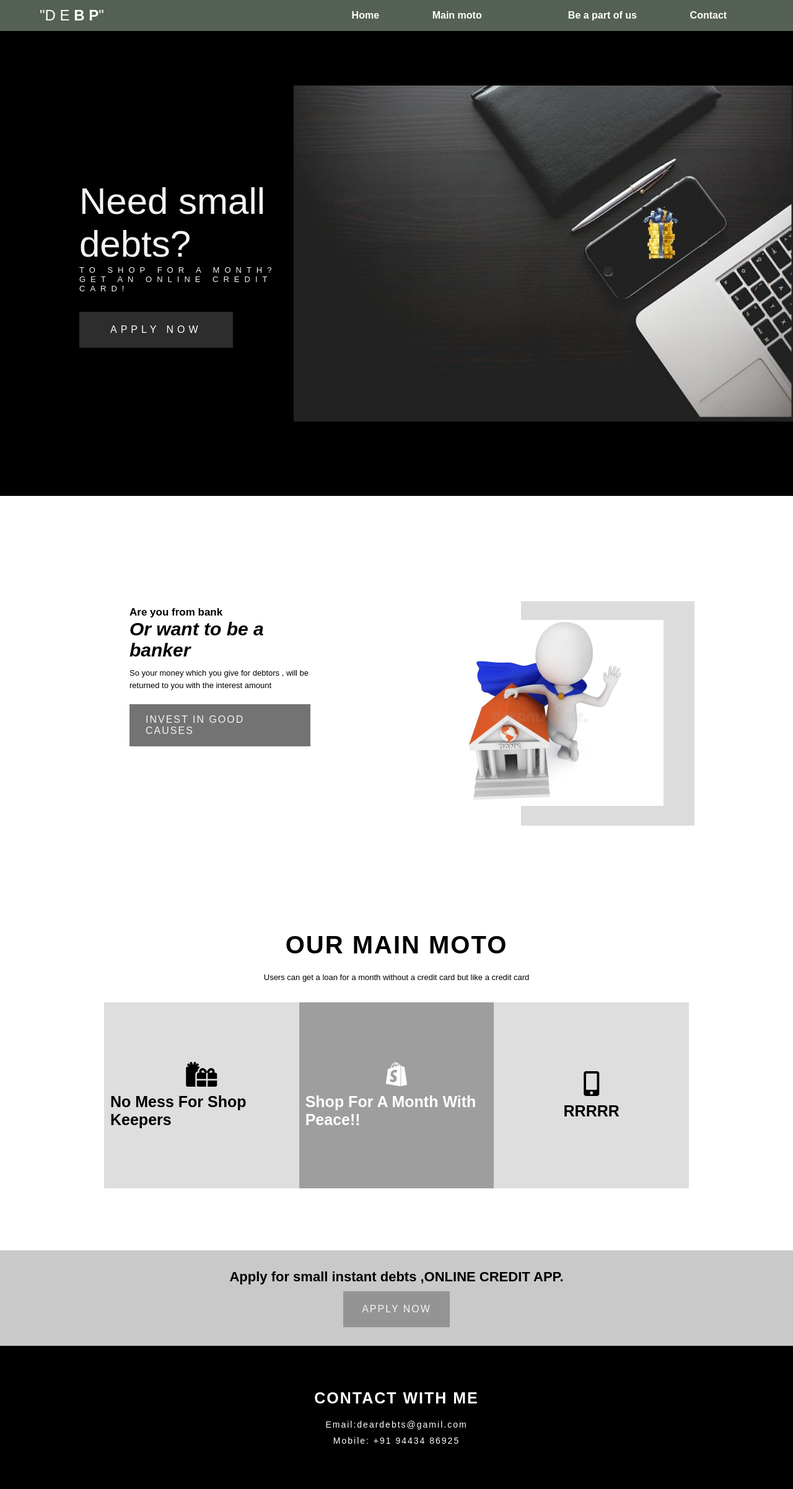
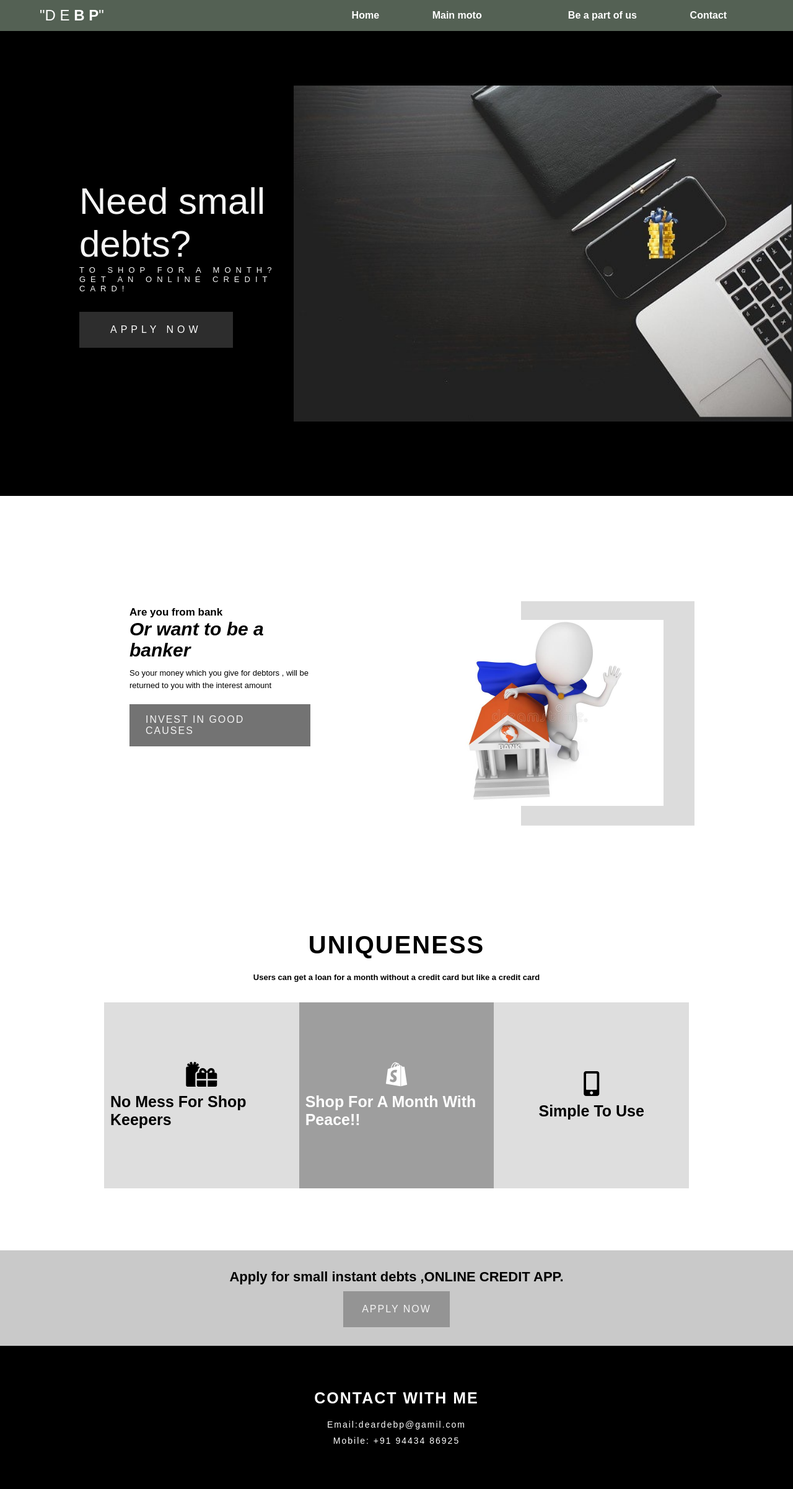
Before and after one commit to siva-bharathi/debp, a Flask app: page / in a window 1280 px wide. Shown: the whole page at 62% size. Run offline with Flask 2, Linux system fonts and the light colour scheme; some libraries are stand-ins or nearby versions; grey boxes are pictures that could not be loaded.

Commit message:
Update index.html

```diff
--- a/templates/index.html
+++ b/templates/index.html
@@ -544,8 +544,8 @@ nav .icon-burger .line {
   <!-- Service Section  -->
   <section id="services" class="services container">
     <div class="services-header">
-      <h1 class="services-header-heading">Our main moto</h1>
-      <p class="services-header-desc">Users can get a loan for a month without a credit card but  like a credit card</p>
+      <h1 class="services-header-heading">Uniqueness</h1>
+      <h2 class="services-header-desc">Users can get a loan for a month without a credit card but  like a credit card</hh2>
     </div>
     <div class="services-info">
       <div class="service">
@@ -576,10 +576,10 @@ nav .icon-burger .line {
         <div class="service-card">
           <div class="service-front">
             <i class="fas fa-mobile-alt"></i>
-            <h1 class="service-front-heading">RRRRR</h1>
+            <h1 class="service-front-heading">simple to use</h1>
           </div>
           <div class="service-back">
-            <h1 class="service-back-heading">YYYYY</h1>
+<!--             <h1 class="service-back-heading">YYYYY</h1> -->
             <p class="service-back-desc">User interface will be simple and Secured.Can able to use the service for 365 *24 hours without interception at any time.<br></p>
           </div>
         </div>
@@ -599,7 +599,7 @@ nav .icon-burger .line {
   <footer id="footer" class="footer container">
     <div class="footer-contact">
       <h1 class="footer-contact-heading">Contact With Me</h1>
-      <p class="footer-contact-info">Email:deardebts@gamil.com</p>
+      <p class="footer-contact-info">Email:deardebp@gamil.com</p>
       <p class="footer-contact-info">Mobile: +91 94434 86925</p>
     </div>
 <!--     <div class="footer-social-follow"> -->
```
